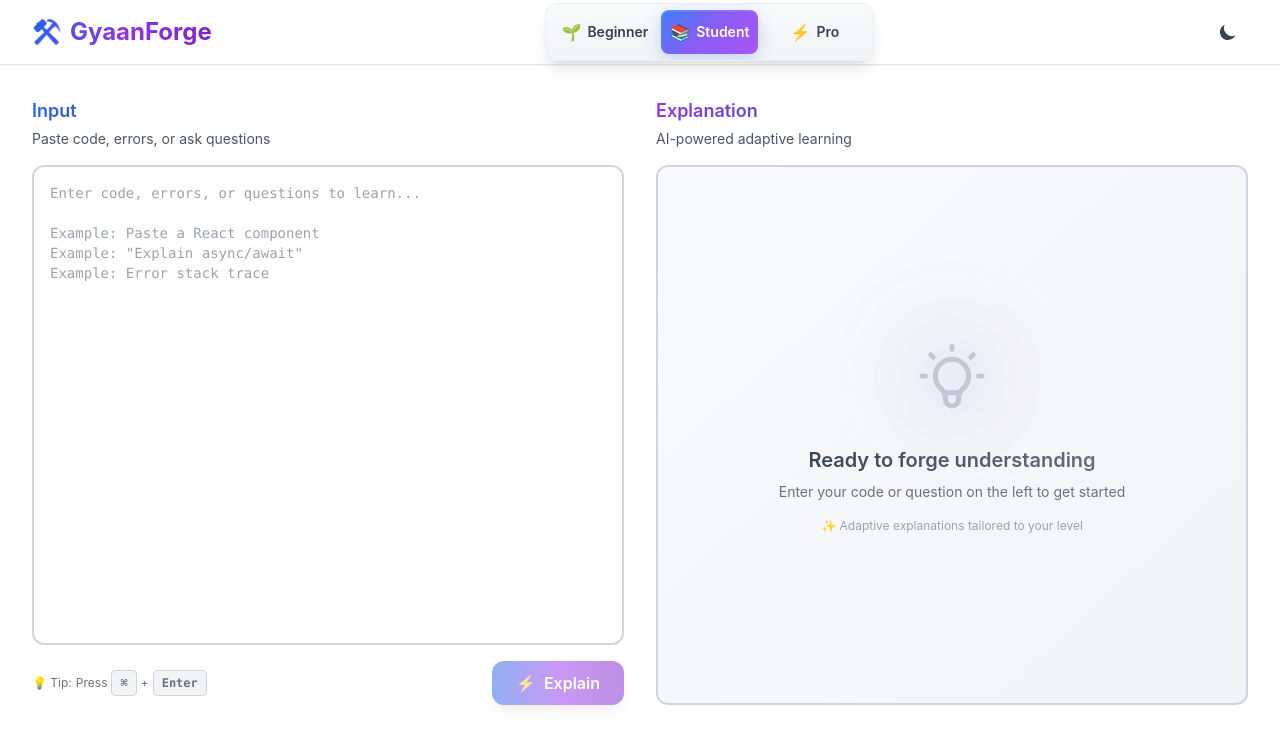
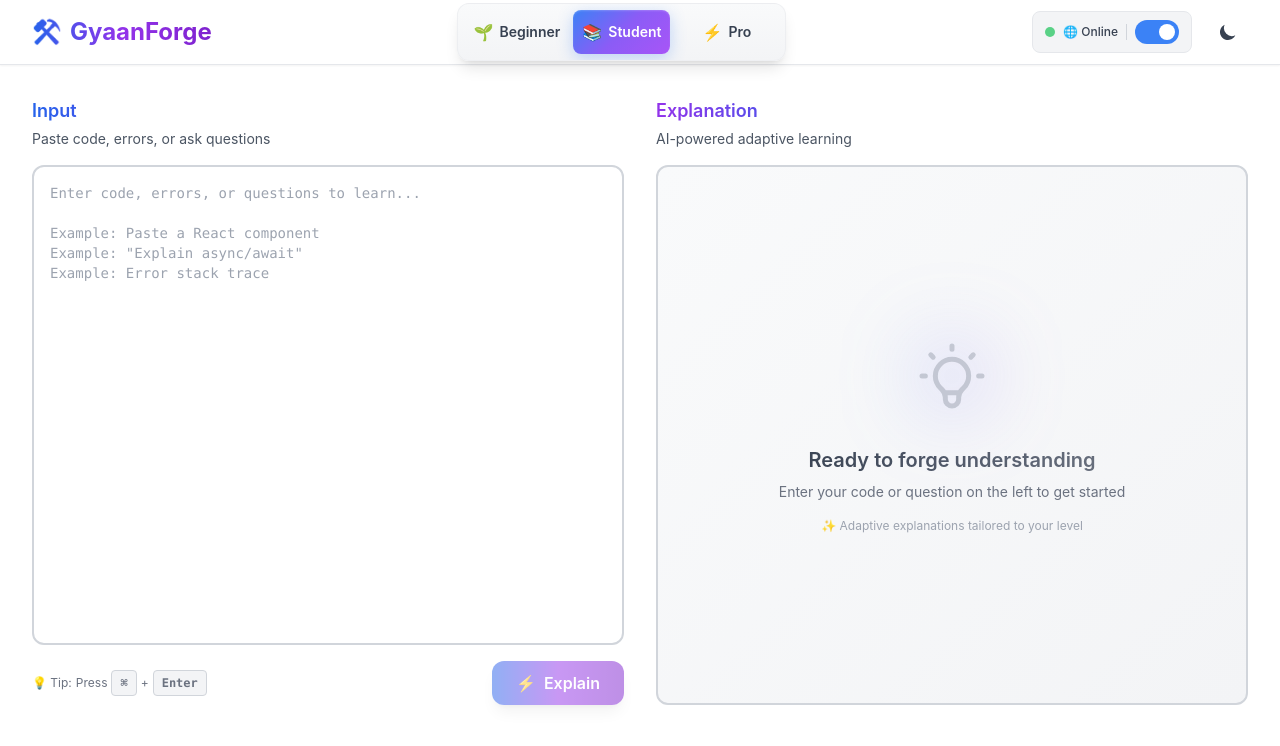
Before and after one commit to Navneet-55/demo1011, a Next.js app: page / in a window 1280 px wide. Shown: the top 746 px of the page. Built offline with nearby package versions, Linux system fonts and the light colour scheme.

Commit message:
feat: implement online/offline mode with context provider and toggle component

```diff
--- a/app/api/explain/route.ts
+++ b/app/api/explain/route.ts
@@ -131,13 +131,13 @@
 }
 
 // Try Gemini API, fallback to local if unavailable
-const getExplanation = async (input: string, mode: Mode): Promise<ReadableStream<Uint8Array>> => {
+const getExplanation = async (input: string, mode: Mode, forceOffline: boolean = false): Promise<ReadableStream<Uint8Array>> => {
   const encoder = new TextEncoder()
 
-  // Try Gemini if API key is available
-  if (genAI) {
+  // Try Gemini if API key is available and not forcing offline
+  if (!forceOffline && genAI) {
     try {
-      const model = genAI.getGenerativeModel({ model: 'gemini-1.5-flash' })
+      const model = genAI.getGenerativeModel({ model: 'gemini-pro' })
       const prompt = `${systemPrompts[mode]}\n\nUser question:\n${input}`
 
       const result = await model.generateContentStream(prompt)
@@ -187,13 +187,13 @@
 
 export async function POST(req: NextRequest) {
   try {
-    const { input, mode } = await req.json()
+    const { input, mode, forceOffline } = await req.json()
 
     if (!input || !mode) {
       return new NextResponse('Missing required fields', { status: 400 })
     }
 
-    const stream = await getExplanation(input, mode as Mode)
+    const stream = await getExplanation(input, mode as Mode, forceOffline === true)
 
     return new NextResponse(stream, {
       headers: {
--- a/app/layout.tsx
+++ b/app/layout.tsx
@@ -2,6 +2,7 @@
 import './globals.css'
 import { ThemeProvider } from '@/components/ThemeProvider'
 import { ModeProvider } from '@/components/ModeProvider'
+import { OnlineOfflineProvider } from '@/contexts/OnlineOfflineContext'
 
 export const metadata: Metadata = {
   title: 'GyaanForge - AI-Powered Learning Platform',
@@ -18,7 +19,9 @@
       <body>
         <ThemeProvider>
           <ModeProvider>
-            {children}
+            <OnlineOfflineProvider>
+              {children}
+            </OnlineOfflineProvider>
           </ModeProvider>
         </ThemeProvider>
       </body>
--- a/app/page.tsx
+++ b/app/page.tsx
@@ -5,11 +5,13 @@
 import { InputPanel } from '@/components/InputPanel'
 import { OutputPanel } from '@/components/OutputPanel'
 import { useMode } from '@/components/ModeProvider'
+import { useOnlineOffline } from '@/contexts/OnlineOfflineContext'
 
 export const dynamic = 'force-dynamic'
 
 export default function Home() {
   const { mode } = useMode()
+  const { effectiveMode } = useOnlineOffline()
   const [input, setInput] = useState('')
   const [output, setOutput] = useState('')
   const [isLoading, setIsLoading] = useState(false)
@@ -29,6 +31,7 @@
         body: JSON.stringify({
           input: input.trim(),
           mode,
+          forceOffline: effectiveMode === 'offline',
         }),
       })
 
--- a/components/Header.tsx
+++ b/components/Header.tsx
@@ -2,6 +2,7 @@
 
 import { useTheme } from './ThemeProvider'
 import { ModeToggle } from './ModeToggle'
+import { OnlineOfflineToggle } from './OnlineOfflineToggle'
 
 export function Header() {
   const { theme, toggleTheme } = useTheme()
@@ -9,7 +10,7 @@
   return (
     <header className="sticky top-0 z-50 border-b border-gray-200 dark:border-gray-800 bg-white/90 dark:bg-gray-950/90 backdrop-blur-md shadow-sm dark:shadow-md transition-all duration-300">
       <div className="max-w-7xl mx-auto px-4 sm:px-6 lg:px-8">
-        <div className="flex items-center justify-between h-16">
+        <div className="flex items-center justify-between h-16 gap-4">
           {/* Logo with enhanced gradient */}
           <div className="flex-shrink-0 group">
             <h1 className="text-2xl font-bold bg-gradient-to-r from-blue-600 via-purple-600 to-purple-700 bg-clip-text text-transparent hover:from-blue-700 hover:via-purple-700 hover:to-purple-800 transition-all duration-300 cursor-default select-none">
@@ -25,10 +26,15 @@
             <ModeToggle />
           </div>
 
+          {/* Online/Offline Toggle */}
+          <div className="flex-shrink-0">
+            <OnlineOfflineToggle />
+          </div>
+
           {/* Enhanced Dark Mode Toggle */}
           <button
             onClick={toggleTheme}
-            className="relative p-2.5 rounded-xl hover:bg-gray-100 dark:hover:bg-gray-800 transition-all duration-200 group overflow-hidden"
+            className="flex-shrink-0 relative p-2.5 rounded-xl hover:bg-gray-100 dark:hover:bg-gray-800 transition-all duration-200 group overflow-hidden"
             aria-label={`Switch to ${theme === 'dark' ? 'light' : 'dark'} mode`}
             title={`${theme === 'dark' ? 'Light' : 'Dark'} Mode`}
           >
--- /dev/null
+++ b/components/OnlineOfflineToggle.tsx
@@ -0,0 +1,66 @@
+'use client'
+
+import { useOnlineOffline } from '@/contexts/OnlineOfflineContext'
+
+export function OnlineOfflineToggle() {
+  const { isOnlineMode, setIsOnlineMode, isConnected, effectiveMode } = useOnlineOffline()
+
+  return (
+    <div className="flex items-center gap-2 px-3 py-2 bg-gray-100 dark:bg-gray-800 rounded-lg border border-gray-200 dark:border-gray-700">
+      {/* Status indicator */}
+      <div className="flex items-center gap-2">
+        <div
+          className={`w-2.5 h-2.5 rounded-full transition-all ${
+            effectiveMode === 'online'
+              ? 'bg-green-500 animate-pulse'
+              : 'bg-orange-500'
+          }`}
+          title={
+            effectiveMode === 'online'
+              ? 'Using Gemini API'
+              : 'Using Offline Mode'
+          }
+        />
+        <span className="text-xs font-medium text-gray-700 dark:text-gray-300">
+          {effectiveMode === 'online' ? '🌐 Online' : '📱 Offline'}
+        </span>
+      </div>
+
+      {/* Divider */}
+      <div className="w-px h-4 bg-gray-300 dark:bg-gray-600" />
+
+      {/* Toggle Button */}
+      <button
+        onClick={() => setIsOnlineMode(!isOnlineMode)}
+        disabled={!isConnected && isOnlineMode}
+        className={`relative inline-flex h-6 w-11 items-center rounded-full transition-colors ${
+          isOnlineMode
+            ? 'bg-blue-500 hover:bg-blue-600'
+            : 'bg-gray-400 hover:bg-gray-500'
+        } ${
+          !isConnected && isOnlineMode ? 'opacity-50 cursor-not-allowed' : 'cursor-pointer'
+        }`}
+        title={
+          !isConnected && isOnlineMode
+            ? 'No internet connection'
+            : isOnlineMode
+            ? 'Click to switch to Offline'
+            : 'Click to switch to Online'
+        }
+      >
+        <span
+          className={`inline-block h-4 w-4 transform rounded-full bg-white transition-transform ${
+            isOnlineMode ? 'translate-x-6' : 'translate-x-1'
+          }`}
+        />
+      </button>
+
+      {/* Connection status */}
+      {!isConnected && (
+        <span className="text-xs text-orange-600 dark:text-orange-400 font-medium">
+          No connection
+        </span>
+      )}
+    </div>
+  )
+}
--- /dev/null
+++ b/contexts/OnlineOfflineContext.tsx
@@ -0,0 +1,66 @@
+'use client'
+
+import React, { createContext, useContext, useState, useEffect, ReactNode } from 'react'
+
+interface OnlineOfflineContextType {
+  isOnlineMode: boolean
+  setIsOnlineMode: (mode: boolean) => void
+  isConnected: boolean
+  effectiveMode: 'online' | 'offline'
+}
+
+const OnlineOfflineContext = createContext<OnlineOfflineContextType | undefined>(undefined)
+
+export function OnlineOfflineProvider({ children }: { children: ReactNode }) {
+  const [isOnlineMode, setIsOnlineMode] = useState(true)
+  const [isConnected, setIsConnected] = useState(true)
+  const [mounted, setMounted] = useState(false)
+
+  // Detect internet connectivity
+  useEffect(() => {
+    setMounted(true)
+
+    // Set initial state
+    setIsConnected(navigator.onLine)
+
+    const handleOnline = () => {
+      setIsConnected(true)
+    }
+
+    const handleOffline = () => {
+      setIsConnected(false)
+    }
+
+    window.addEventListener('online', handleOnline)
+    window.addEventListener('offline', handleOffline)
+
+    return () => {
+      window.removeEventListener('online', handleOnline)
+      window.removeEventListener('offline', handleOffline)
+    }
+  }, [])
+
+  // Determine effective mode: if user chose online but no connection, use offline
+  const effectiveMode = mounted && isOnlineMode && isConnected ? 'online' : 'offline'
+
+  return (
+    <OnlineOfflineContext.Provider
+      value={{
+        isOnlineMode,
+        setIsOnlineMode,
+        isConnected,
+        effectiveMode
+      }}
+    >
+      {children}
+    </OnlineOfflineContext.Provider>
+  )
+}
+
+export function useOnlineOffline() {
+  const context = useContext(OnlineOfflineContext)
+  if (!context) {
+    throw new Error('useOnlineOffline must be used within OnlineOfflineProvider')
+  }
+  return context
+}
```
